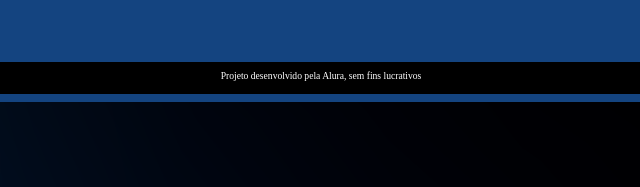
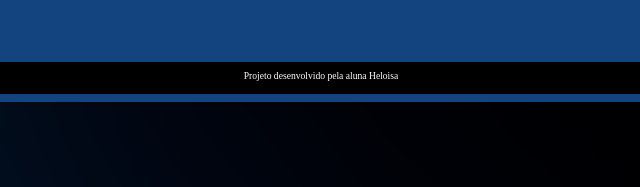
Before and after one commit to b1heloisa24/flashcard, a plain HTML site: page index.html in a window 1280 px wide. Shown: the part 706-893 px from the top of the page, 327-967 px from the left. Drawn offline with Linux system fonts and the light colour scheme.

Commit message:
index.html

```diff
--- a/index.html
+++ b/index.html
@@ -23,7 +23,7 @@
         </section>
     </main>
     <footer>
-        <p>Projeto desenvolvido pela Alura, sem fins lucrativos</p>
+        <p>Projeto desenvolvido pela aluna Heloisa</p>
     </footer>
     <script src="app.js"></script>
     <script src="perguntas.js"></script>
```
